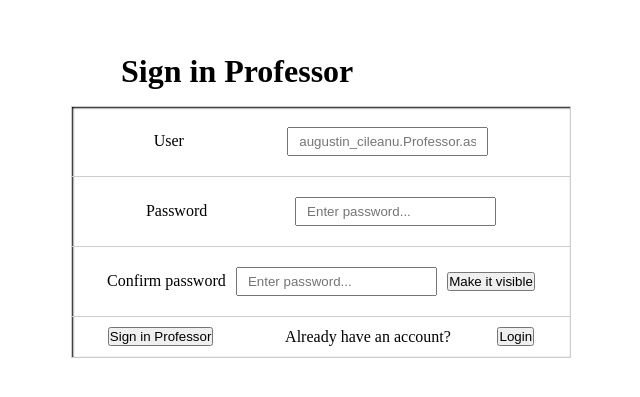
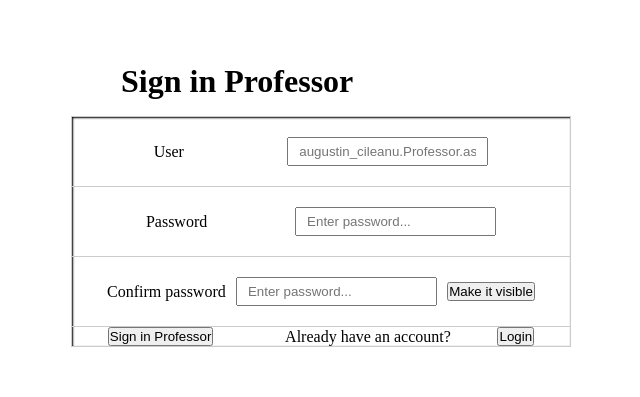
Before and after one commit to Ahamdan114/dissertify-hub, a React (Create React App) app in the folder client/: page / in a window 1280 px wide. Shown: the part 195-592 px from the top of the page, without its empty margins (319-959 px from the left). Built offline with nearby package versions, Linux system fonts and the light colour scheme.

Commit message:
Redirection to login if case added

```diff
--- a/client/src/components/Authentication.css
+++ b/client/src/components/Authentication.css
@@ -37,7 +37,7 @@
     display: flex;
     justify-content: space-around;
     align-items: center;
-    height: 5vh;
+    height: vh;
 }
 
 .auth-form-login {
--- a/client/src/components/Authentication.jsx
+++ b/client/src/components/Authentication.jsx
@@ -52,6 +52,10 @@ const Authentication = () => {
             console.log("Invalid data");
         }
     };
+
+    const redirectLogin = () => {
+        navigate("/login");
+    }
     return (
         <div className="auth-form">
             <div className="auth-form-header">
@@ -102,7 +106,7 @@ const Authentication = () => {
                         <p className="auth-form-login-description">
                             Already have an account?
                         </p>
-                        <button type="submit" onClick={(e) => authenticationSubmit(e)}>
+                        <button type="submit" onClick={redirectLogin}>
                             Login
                         </button>
                     </div>
```
